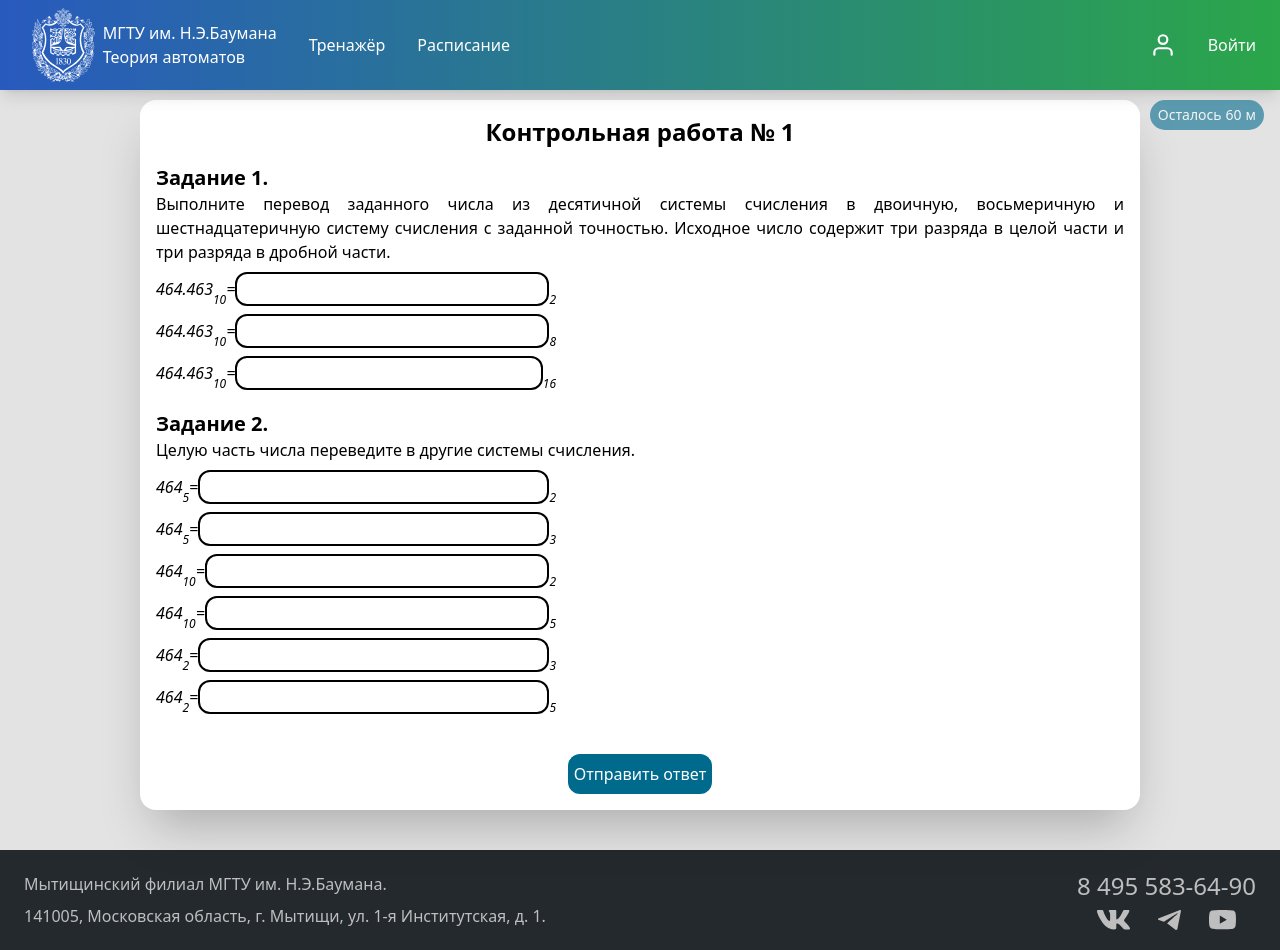
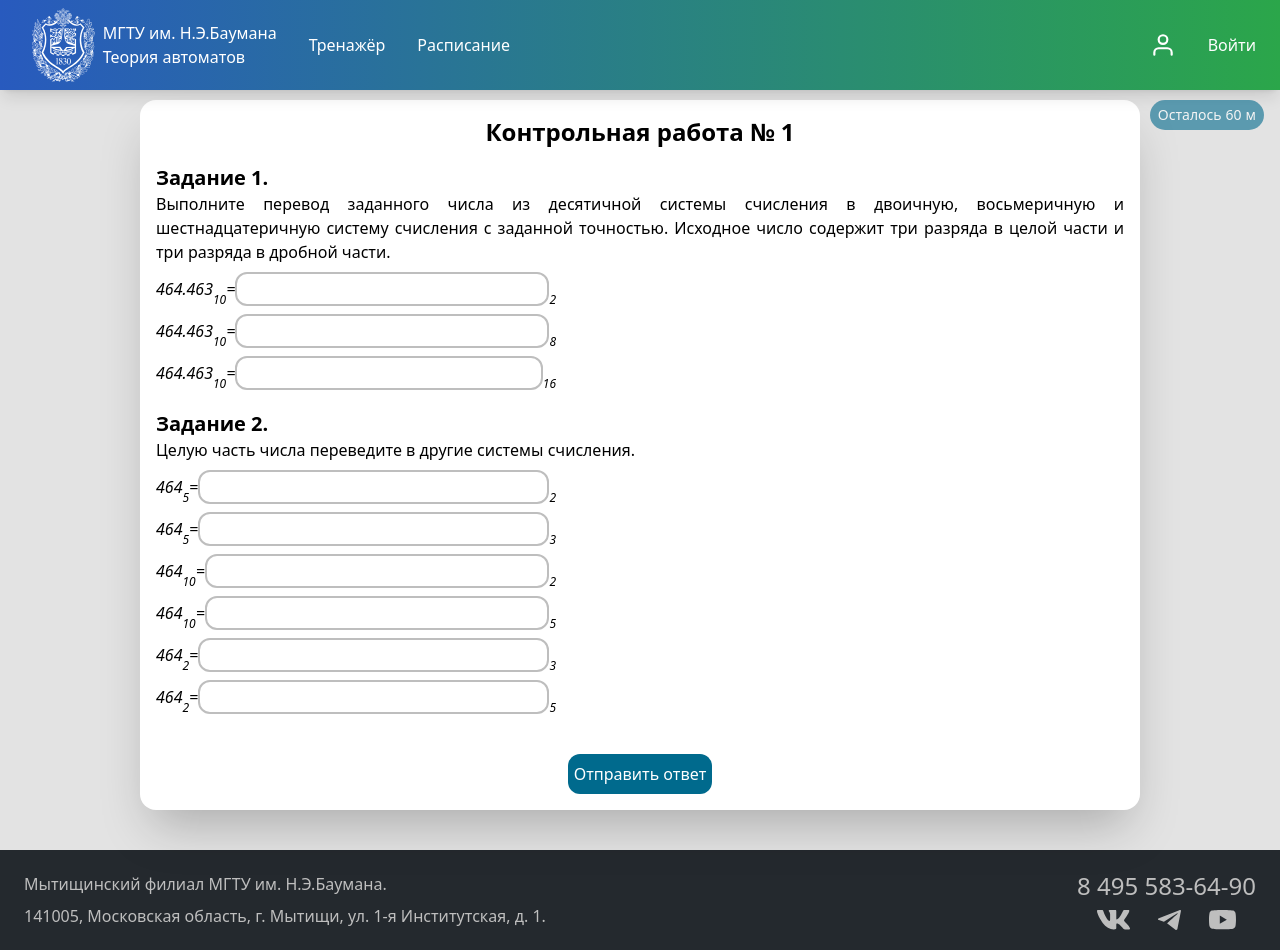
Before and after one commit to Uristrix/Automata, a React (Create React App) app: page /test1 in a window 1280 px wide. Built offline with nearby package versions, Linux system fonts and the light colour scheme.

Commit message:
onchange css update

```diff
--- a/src/components/Exercise/components/Line.tsx
+++ b/src/components/Exercise/components/Line.tsx
@@ -24,21 +24,21 @@ const Line = ({ id, name, inputs, setInputs, style }: PropsWithChildren<Line>) =
       <div className=" min-w-[40px] md:min-w-[58px] text-xs md:text-base flex items-center">{name}</div>
       <Input
         classes={{ input: '!rounded-none' }}
-        value={inputs[id]?.straight || undefined}
+        value={inputs[id]?.straight || ''}
         onChange={(e) => {
           setInputs({ ...inputs, [id]: { ...inputs[id], straight: e.target.value } });
         }}
       />
       <Input
         classes={{ input: '!rounded-none' }}
-        value={inputs[id]?.back || undefined}
+        value={inputs[id]?.back || ''}
         onChange={(e) => {
           setInputs({ ...inputs, [id]: { ...inputs[id], back: e.target.value } });
         }}
       />
       <Input
         classes={{ input: '!rounded-none' }}
-        value={inputs[id]?.additional || undefined}
+        value={inputs[id]?.additional || ''}
         onChange={(e) => {
           setInputs({ ...inputs, [id]: { ...inputs[id], additional: e.target.value } });
         }}
--- a/src/components/Exercise/components/Task1_2.tsx
+++ b/src/components/Exercise/components/Task1_2.tsx
@@ -1,14 +1,14 @@
 import React, { Dispatch } from 'react';
 import Input from '../../Input/Input';
 
-interface Input {
+interface Inputs {
   [keys: string]: {
-    tn_2?: string | null;
-    tn_8?: string | null;
-    t10_2?: string | null;
-    t10_n?: string | null;
-    t2_3?: string | null;
-    t2_n?: string | null;
+    trn_2?: string | null;
+    trn_8?: string | null;
+    tr10_2?: string | null;
+    tr10_n?: string | null;
+    tr2_3?: string | null;
+    tr2_n?: string | null;
   };
 }
 export const Task1_2 = ({
@@ -18,8 +18,8 @@ export const Task1_2 = ({
   p,
   header,
 }: {
-  inputs: Input;
-  setInputs: Dispatch<Input>;
+  inputs: Inputs;
+  setInputs: Dispatch<Inputs>;
   num: number;
   p: number;
   header?: string;
@@ -34,9 +34,9 @@ export const Task1_2 = ({
           {num}
           <sub>{p}</sub> ={' '}
           <Input
-            value={inputs['trans']?.tn_2 || ' '}
+            value={inputs['trans']?.trn_2 || ''}
             onChange={(e) => {
-              setInputs({ ...inputs, ['trans']: { ...inputs['trans'], tn_2: e.target.value } });
+              setInputs({ ...inputs, ['trans']: { ...inputs['trans'], trn_2: e.target.value } });
             }}
           />
           <sub>2</sub>
@@ -45,9 +45,9 @@ export const Task1_2 = ({
           {num}
           <sub>{p}</sub> ={' '}
           <Input
-            value={inputs['trans']?.tn_8 || ' '}
+            value={inputs['trans']?.trn_8 || ''}
             onChange={(e) => {
-              setInputs({ ...inputs, ['trans']: { ...inputs['trans'], tn_8: e.target.value } });
+              setInputs({ ...inputs, ['trans']: { ...inputs['trans'], trn_8: e.target.value } });
             }}
           />
           <sub>3</sub>
@@ -56,9 +56,9 @@ export const Task1_2 = ({
           {num}
           <sub>10</sub> ={' '}
           <Input
-            value={inputs['trans']?.t10_2 || ' '}
+            value={inputs['trans']?.tr10_2 || ''}
             onChange={(e) => {
-              setInputs({ ...inputs, ['trans']: { ...inputs['trans'], t10_2: e.target.value } });
+              setInputs({ ...inputs, ['trans']: { ...inputs['trans'], tr10_2: e.target.value } });
             }}
           />
           <sub>2</sub>
@@ -67,9 +67,9 @@ export const Task1_2 = ({
           {num}
           <sub>10</sub> ={' '}
           <Input
-            value={inputs['trans']?.t10_n || ' '}
+            value={inputs['trans']?.tr10_n || ''}
             onChange={(e) => {
-              setInputs({ ...inputs, ['trans']: { ...inputs['trans'], t10_n: e.target.value } });
+              setInputs({ ...inputs, ['trans']: { ...inputs['trans'], tr10_n: e.target.value } });
             }}
           />
           <sub>{p}</sub>
@@ -78,9 +78,9 @@ export const Task1_2 = ({
           {num}
           <sub>2</sub> ={' '}
           <Input
-            value={inputs['trans']?.t2_3 || ' '}
+            value={inputs['trans']?.tr2_3 || ''}
             onChange={(e) => {
-              setInputs({ ...inputs, ['trans']: { ...inputs['trans'], t2_3: e.target.value } });
+              setInputs({ ...inputs, ['trans']: { ...inputs['trans'], tr2_3: e.target.value } });
             }}
           />
           <sub>3</sub>
@@ -89,9 +89,9 @@ export const Task1_2 = ({
           {num}
           <sub>2</sub> ={' '}
           <Input
-            value={inputs['trans']?.t2_n || ' '}
+            value={inputs['trans']?.tr2_n || ''}
             onChange={(e) => {
-              setInputs({ ...inputs, ['trans']: { ...inputs['trans'], t2_n: e.target.value } });
+              setInputs({ ...inputs, ['trans']: { ...inputs['trans'], tr2_n: e.target.value } });
             }}
           />
           <sub>{p}</sub>
--- a/src/components/Exercise/components/Task2_1.tsx
+++ b/src/components/Exercise/components/Task2_1.tsx
@@ -1,7 +1,16 @@
 import segments from '../../../assets/segments.jpg';
 import Input from '../../Input/Input';
+import { Dispatch } from 'react';
+
+interface Inputs {
+  [keys: string]: Array<{
+    [keys: string]: string | null;
+  }>;
+}
 
 export const Task2_1 = ({
+  inputs,
+  setInputs,
   bias,
   segment,
   D,
@@ -11,8 +20,10 @@ export const Task2_1 = ({
   segment: string;
   D: number;
   header?: string;
+  inputs: Inputs;
+  setInputs: Dispatch<Inputs>;
 }) => {
-  const table = ['x1', 'x2', 'x3', 'x4', segment];
+  const table: Array<string> = ['x1', 'x2', 'x3', 'x4', segment];
 
   return (
     <div className="">
@@ -34,10 +45,18 @@ export const Task2_1 = ({
               {el}
             </div>
           ))}
-          {Array.from(Array(16).keys()).map(() => (
+          {Array.from(Array(16).keys()).map((el, i) => (
             <>
               {table.map((el2, i2) => (
-                <Input classes={{ root: '!rounded-none !min-w-[40px]', input: '!rounded-none' }} key={`Input${i2}`} />
+                <Input
+                  classes={{ root: '!rounded-none !min-w-[40px]', input: '!rounded-none' }}
+                  key={`Input${i2}`}
+                  value={inputs['true_table']?.[i]?.[table[i2]] || ''}
+                  onChange={(e) => {
+                    const newArr = (inputs['true_table'][i] = {});
+                    setInputs({ ...inputs, ['true_table']: [] });
+                  }}
+                />
               ))}
             </>
           ))}
--- a/src/components/Topics/Topics.tsx
+++ b/src/components/Topics/Topics.tsx
@@ -98,11 +98,11 @@ const Links = [
 
 const Link = ({ name, link }: { name: string; link: string }) => {
   return (
-    <li className="flex justify-between items-center min-h-6 w-full gap-2 px-2">
+    <li className="flex justify-start items-center min-h-6 w-full gap-2 px-2">
+      <div className="w-4 h-4 rounded-[50%] bg-ocean"> </div>
       <a className="w-[90%]" href={link}>
         {name}
       </a>
-      <div className="w-4 h-4 rounded-[50%] bg-ocean"> </div>
     </li>
   );
 };
--- a/src/pages/Tests/components/Test2.tsx
+++ b/src/pages/Tests/components/Test2.tsx
@@ -40,7 +40,14 @@ export const Test2 = () => {
       <Timer seconds={seconds} />
       <h2 className="text-2xl text-center font-bold">Контрольная работа № 2</h2>
       <form className="flex flex-col gap-5 text-justify">
-        <Task2_1 bias={variant.bias} segment={variant.segment} D={variant.D} header="Задание 1." />
+        <Task2_1
+          inputs={inputs}
+          setInputs={setInputs}
+          bias={variant.bias}
+          segment={variant.segment}
+          D={variant.D}
+          header="Задание 1."
+        />
         <Task2_2 segment={variant.segment} header="Задание 2." />
         <Task2_3 header="Задание 3." />
         <Task2_4 header="Задание 4." />
```
Also changed, not shown: src/components/Exercise/components/Task1_1.tsx (+6 -6 lines).
